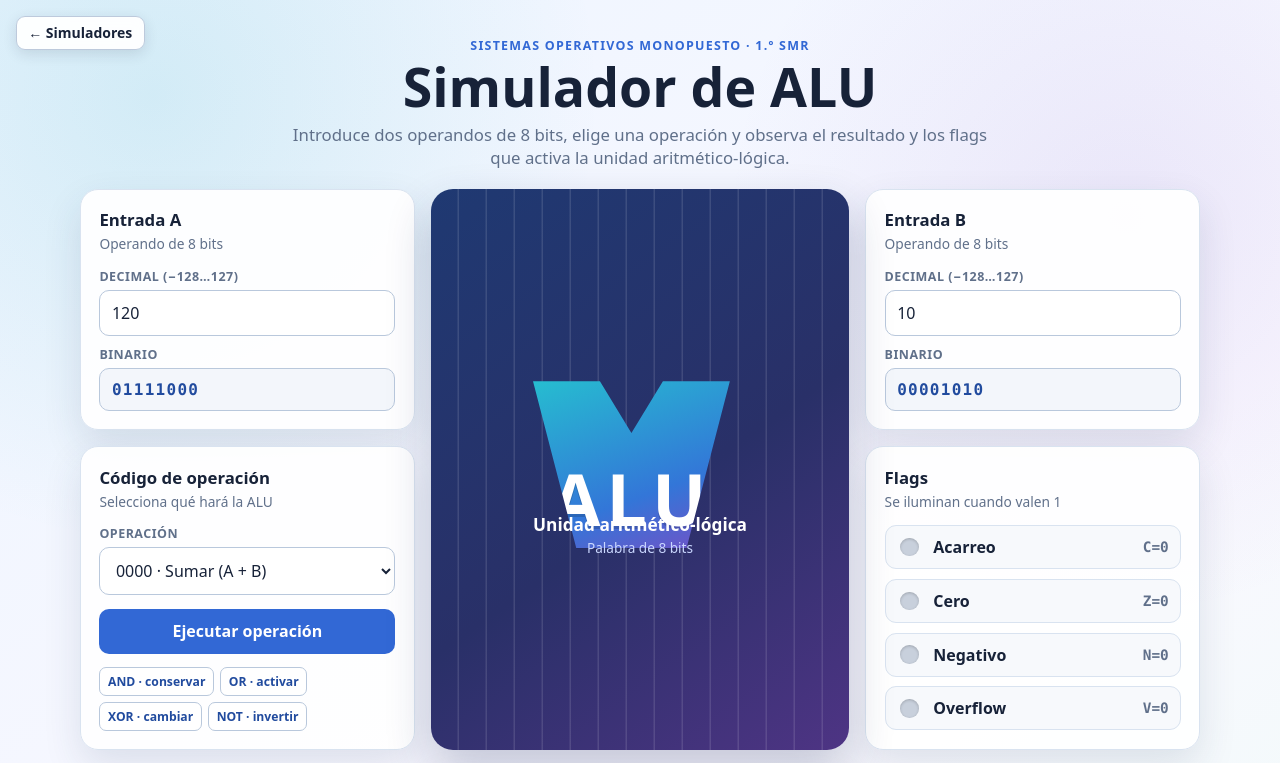
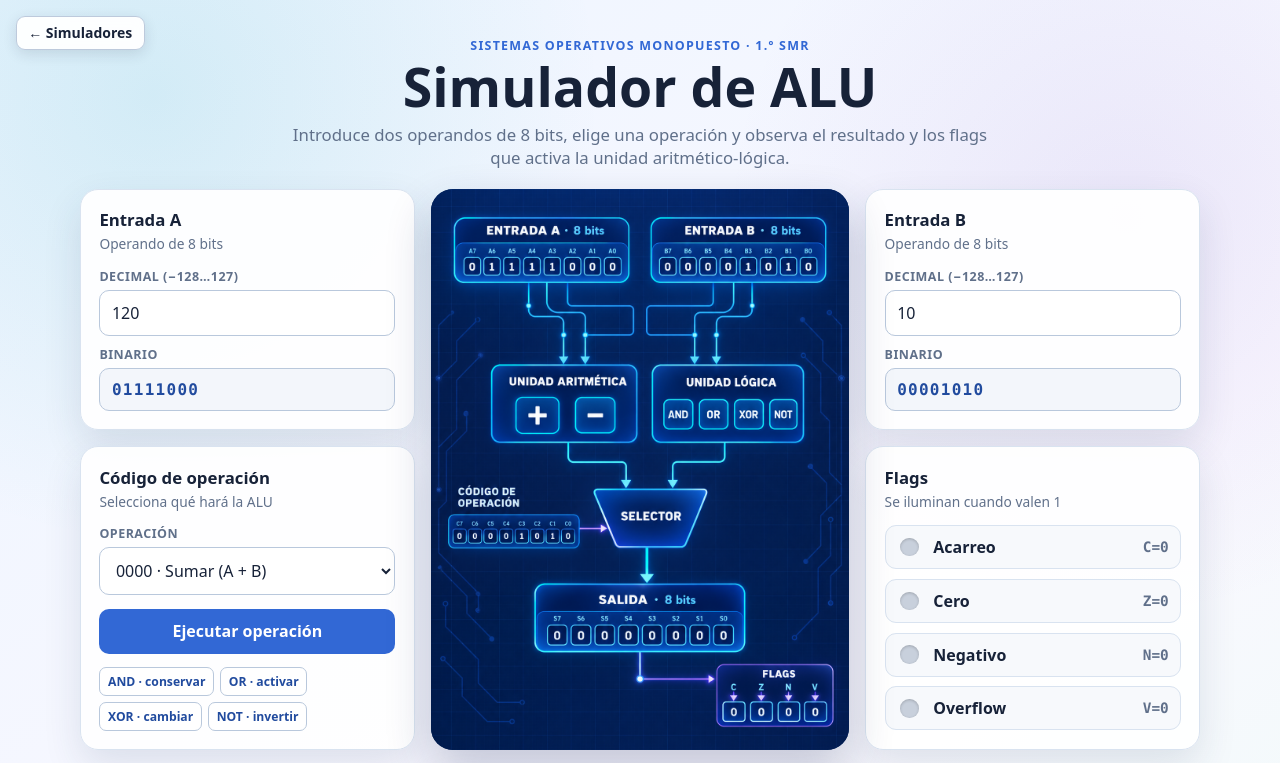
Before and after one commit to carlosgarvil/modulosFP, a website: page SOM/simuladores/S06-von-neuman.html in a window 1280 px wide. Shown: the top 763 px of the page. Drawn offline with Linux system fonts and the light colour scheme.

Commit message:
added von neuman image

```diff
--- a/SOM/simuladores/S06-von-neuman.html
+++ b/SOM/simuladores/S06-von-neuman.html
@@ -88,39 +88,22 @@
 
     .alu-panel {
       grid-area: alu;
-      display: grid;
-      place-items: center;
       min-height: 390px;
-      padding: 1.5rem;
       border-radius: 22px;
       overflow: hidden;
-      color: #fff;
-      background: linear-gradient(145deg, #1f3972, #293068 55%, #4e3484);
+      background: #06275d;
       box-shadow: 0 20px 45px rgba(29, 44, 90, .24);
       position: relative;
     }
-    .alu-panel::before {
-      content: "";
+    .alu-architecture {
       position: absolute;
       inset: 0;
-      opacity: .12;
-      background-image: repeating-linear-gradient(90deg, transparent 0 26px, #fff 27px 28px);
-      pointer-events: none;
+      width: 100%;
+      height: 100%;
+      display: block;
+      object-fit: cover;
+      object-position: center;
     }
-    .alu-shape {
-      position: relative;
-      width: min(310px, 92%);
-      aspect-ratio: 1.18;
-      display: grid;
-      place-items: center;
-      background: linear-gradient(160deg, #26bdd0, #3376d8 65%, #7550c6);
-      clip-path: polygon(0 0, 34% 0, 50% 31%, 66% 0, 100% 0, 78% 100%, 22% 100%);
-      filter: drop-shadow(0 14px 14px rgba(0, 0, 0, .25));
-    }
-    .alu-shape strong { margin-top: 34%; font-size: clamp(2.4rem, 7vw, 4.5rem); letter-spacing: .08em; text-shadow: 0 3px 0 rgba(0,0,0,.15); }
-    .alu-caption { position: relative; margin-top: -2.2rem; text-align: center; }
-    .alu-caption b { display: block; font-size: 1.08rem; }
-    .alu-caption span { color: #cad7ff; font-size: .85rem; }
 
     .run {
       width: 100%;
@@ -257,10 +240,7 @@
       </article>
 
       <section class="alu-panel" aria-label="Unidad aritmético-lógica">
-        <div>
-          <div class="alu-shape" aria-hidden="true"><strong>ALU</strong></div>
-          <div class="alu-caption"><b>Unidad aritmético-lógica</b><span>Palabra de 8 bits</span></div>
-        </div>
+        <img class="alu-architecture" src="assets/alu-arquitectura-azul.png" alt="Arquitectura de una ALU de 8 bits: entradas A y B, unidades aritmética y lógica, selector, salida y flags C, Z, N y V">
       </section>
 
       <article class="card flags">
```
Also changed, not shown: SOM/simuladores/assets/alu-arquitectura-azul.png (added).
